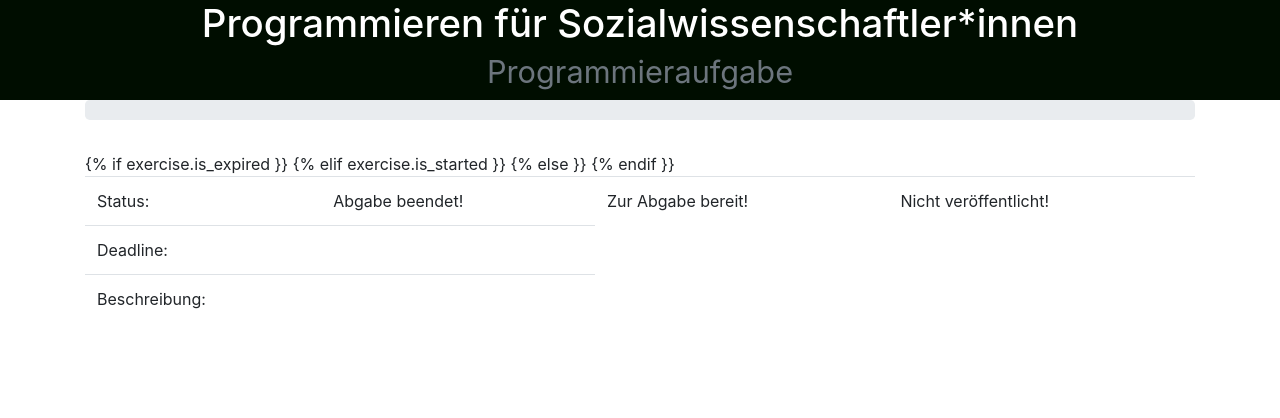
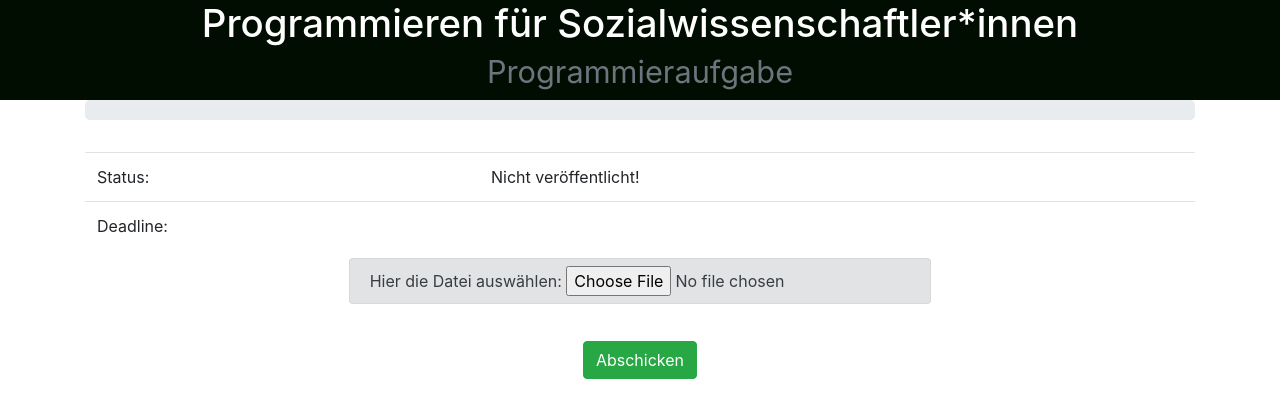
Before and after one commit to rattletat/python-homework-server, a Django app: template exercises/templates/exercise.html in a window 1280 px wide. Shown: the top 418 px of the page. Run offline with Django 3.2, Linux system fonts and the light colour scheme; the template is opened without the code that fills it: values that come from a table or form of the project are taken from there, others are empty; some libraries are stand-ins or nearby versions.

Commit message:
Add markdown rendering in exercise view

```diff
--- a/exercises/templates/exercise.html
+++ b/exercises/templates/exercise.html
@@ -1,29 +1,53 @@
 {% extends 'base.html' %}
+{% load markdown_extras %}
 
 {% block sub_header_text %}Programmieraufgabe {{ exercise.number }}{% endblock %}
 
+{% block statusbar %}
+{% if form.file.errors %}
+<div class="alert alert-danger" role="alert" align="center">
+  {% for error in form.file.errors %}
+  <span class="text-danger small">{{ error }}</span>
+  {% endfor %}
+</div>
+{% endif %}
+{% endblock %}
 
+{% block jumbotron_text %}
+<span id="description">
+{{ exercise.description | markdown | safe }}
+</span>
+{% endblock %}
 
 {% block table %}
   <tr id="status">
       <td>Status:</td>
-                  {% if exercise.is_expired }}
+    {% if exercise.expired %}
       <td>Abgabe beendet!</td>
-                  {% elif exercise.is_started }}
+    {% elif exercise.released %}
       <td>Zur Abgabe bereit!</td>
-                  {% else }}
+    {% else %}
       <td>Nicht veröffentlicht!</td>
-                  {% endif }}
+    {% endif %}
   </tr>
   <tr id="deadline">
       <td>Deadline:</td>
       <td>{{ exercise.deadline }}</td>
   </tr>
-                <tr id="description">
-                    <td>Beschreibung:</td>
-                    <td>{{ exercise.description }}</td>
-                </tr>
 {% endblock %}
 
 {% block post_table_info %}
+<form action="{% url 'exercise:view_exercise' exercise.number %}" method="POST" enctype="multipart/form-data" align="center">
+  {% csrf_token %}
+  <div class="form-group file">
+  <span class="alert alert-secondary" role="alert">
+    <label class="control-label">Hier die Datei auswählen: </label>
+      {{ form.file }}
+  </span>
+  </div>
+  <div class="form-group">
+    <br>
+    <button  type="submit" class="btn btn-success">Abschicken</button>
+  </div>
+</form>
 {% endblock %}
--- /dev/null
+++ b/exercises/templatetags/markdown_extras.py
@@ -0,0 +1,12 @@
+from django import template
+from django.template.defaultfilters import stringfilter
+
+import markdown as md
+
+register = template.Library()
+
+
+@register.filter()
+@stringfilter
+def markdown(value):
+    return md.markdown(value, extensions=['fenced_code', 'codehilite'])
```
Lines whose indentation alone changed are shown as unchanged.
